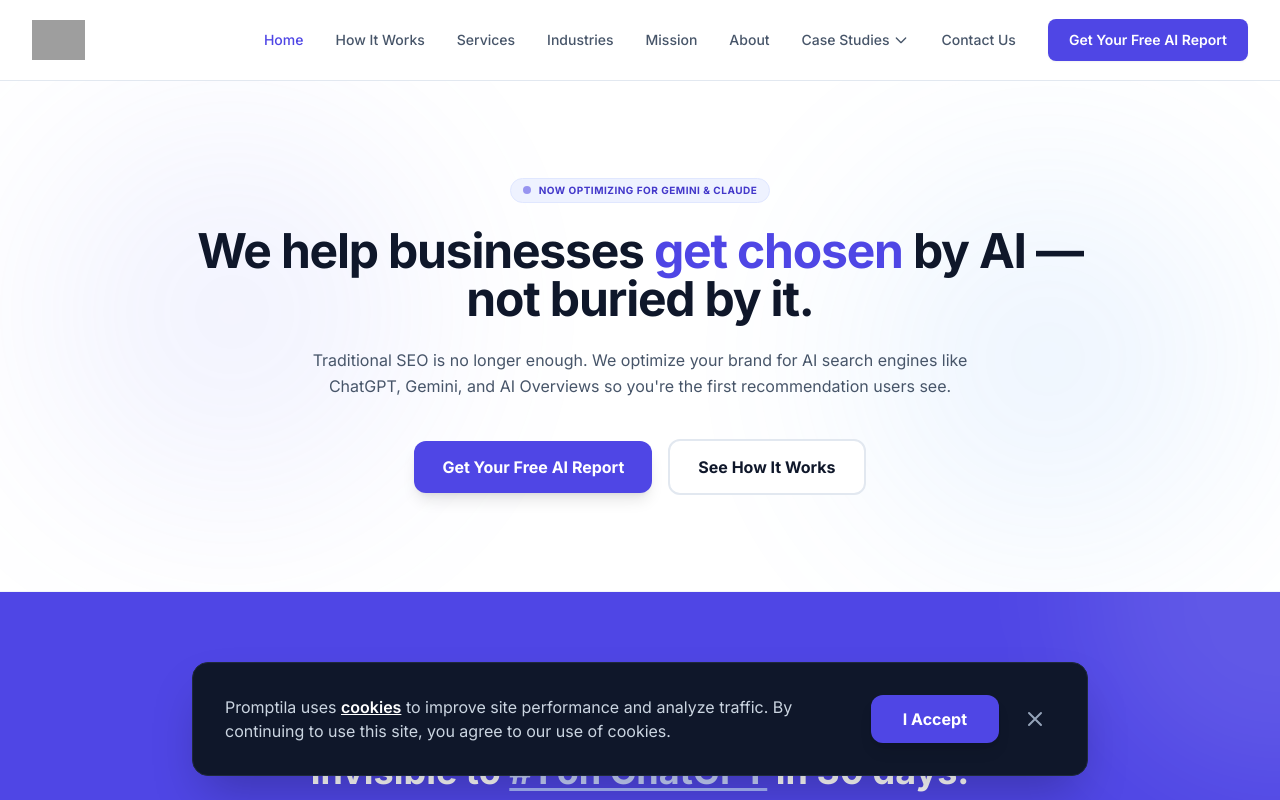
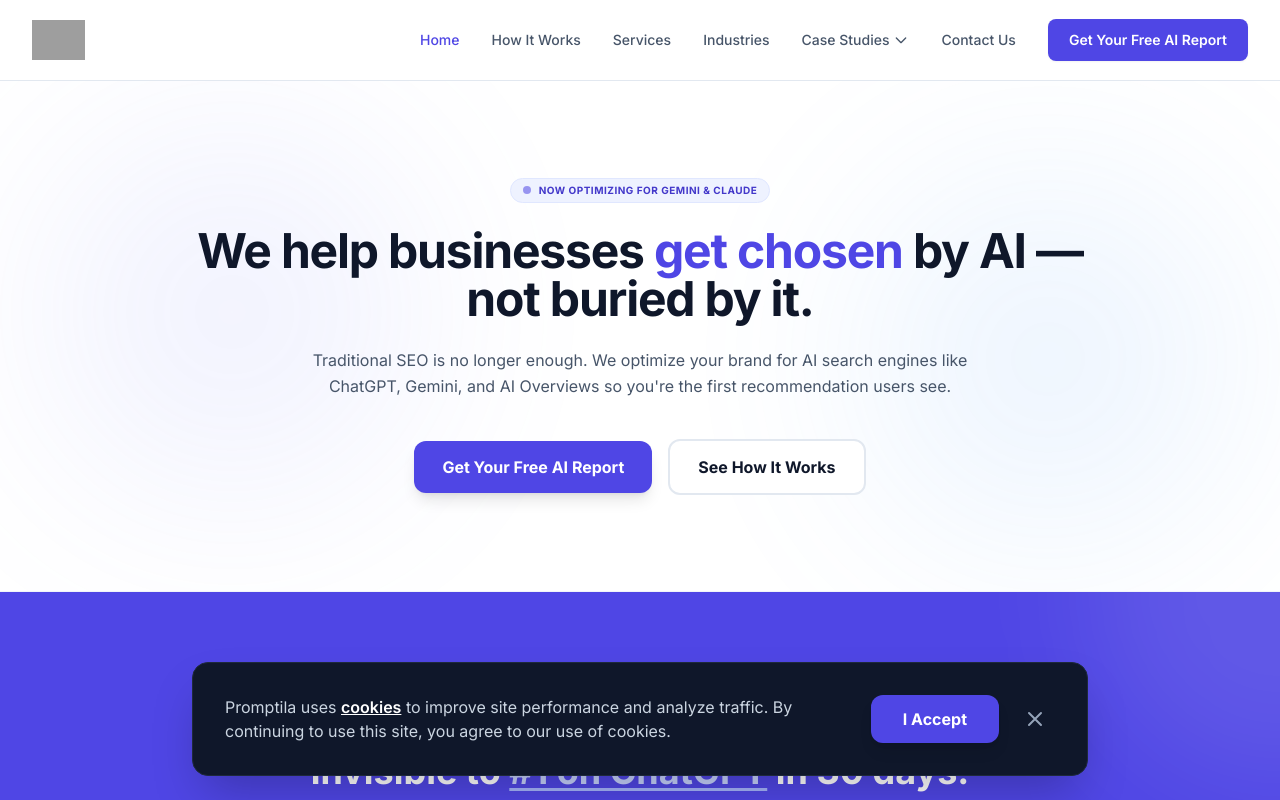
Before and after one commit to Md-Jayed/promptila-website, a React (Vite) app: page / in a window 1280 px wide. Shown: the top 800 px of the page. Built offline with nearby package versions, Linux system fonts and the light colour scheme; grey boxes are pictures that could not be loaded.

Commit message:
refactor: Restructure header and footer navigation
Consolidate About and Mission into the footer for a cleaner header. Update footer links to include "About Us" for improved navigation discoverability.

```diff
--- a/components/Footer.tsx
+++ b/components/Footer.tsx
@@ -30,6 +30,7 @@
           <div>
             <h4 className="text-white font-semibold mb-6 uppercase tracking-widest text-xs">Expertise</h4>
             <ul className="space-y-4 text-sm">
+              <li><Link to="/about" className="hover:text-white transition-colors">About Us</Link></li>
               <li><Link to="/mission" className="hover:text-white transition-colors">Our Mission</Link></li>
               <li><Link to="/how-it-works" className="hover:text-white transition-colors">Methodology</Link></li>
               <li><Link to="/contact" className="hover:text-white transition-colors">Request Audit</Link></li>
--- a/components/Header.tsx
+++ b/components/Header.tsx
@@ -12,8 +12,6 @@
     { name: 'How It Works', path: '/how-it-works' },
     { name: 'Services', path: '/services' },
     { name: 'Industries', path: '/industries' },
-    { name: 'Mission', path: '/mission' },
-    { name: 'About', path: '/about' },
   ];
 
   const caseStudies = [
```
